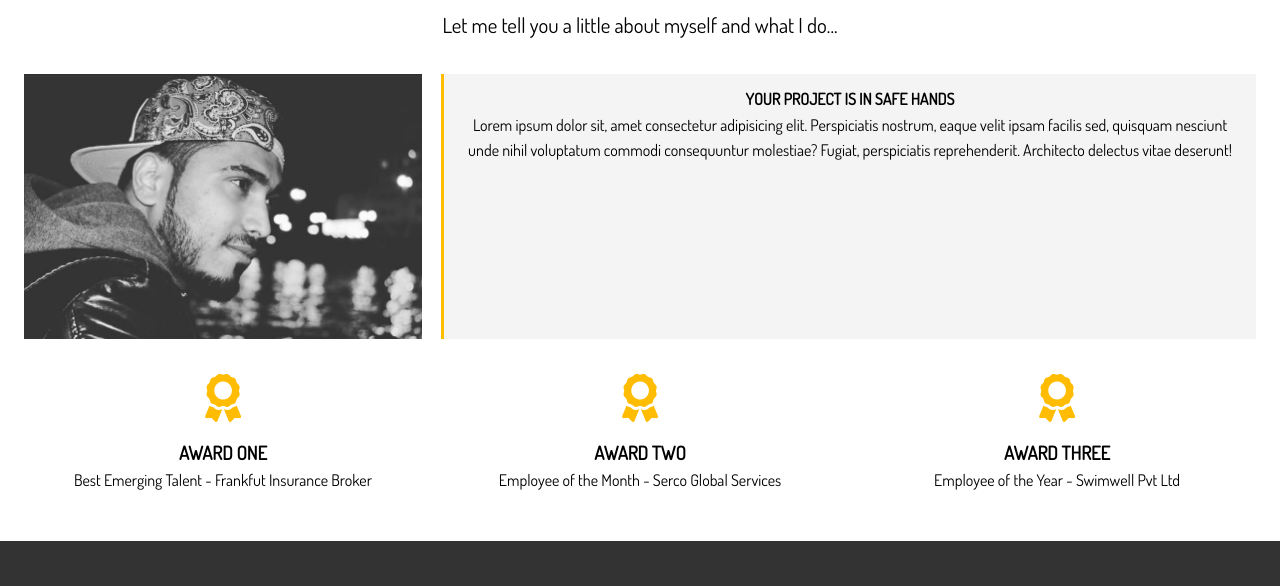
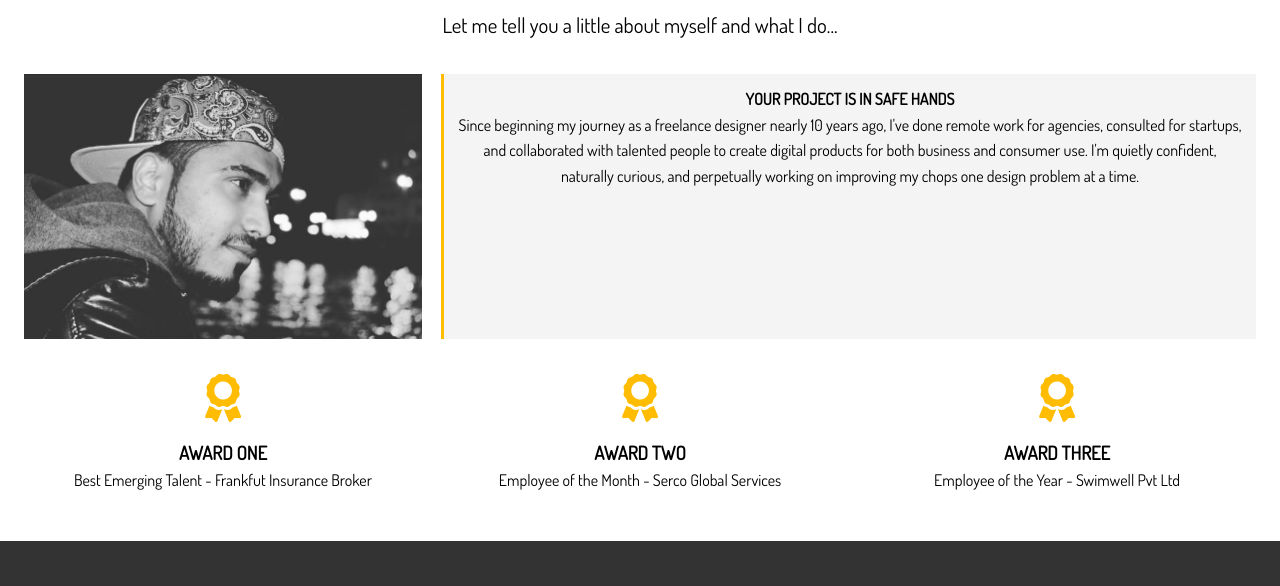
Before and after one commit to MedoBreezy/Private-Portfolio, a website: page dist/about.html in a window 1280 px wide. Shown: the part 207-793 px from the top of the page. Drawn offline with Linux system fonts and the light colour scheme; files whose address does not match are found by name.

Commit message:
Update about.html

```diff
--- a/dist/about.html
+++ b/dist/about.html
@@ -43,11 +43,9 @@
         <div class="bio bg-light">
           <h4>Your Project Is In Safe Hands</h4>
           <p>
-            Lorem ipsum dolor sit, amet consectetur adipisicing elit.
-            Perspiciatis nostrum, eaque velit ipsam facilis sed, quisquam
-            nesciunt unde nihil voluptatum commodi consequuntur molestiae?
-            Fugiat, perspiciatis reprehenderit. Architecto delectus vitae
-            deserunt!
+Since beginning my journey as a freelance designer nearly 10 years ago, I've done remote work for agencies, consulted for startups,
+            and collaborated with talented people to create digital products for both business and consumer use.
+            I'm quietly confident, naturally curious, and perpetually working on improving my chops one design problem at a time.
           </p>
         </div>
         <div class="award-1">
```
